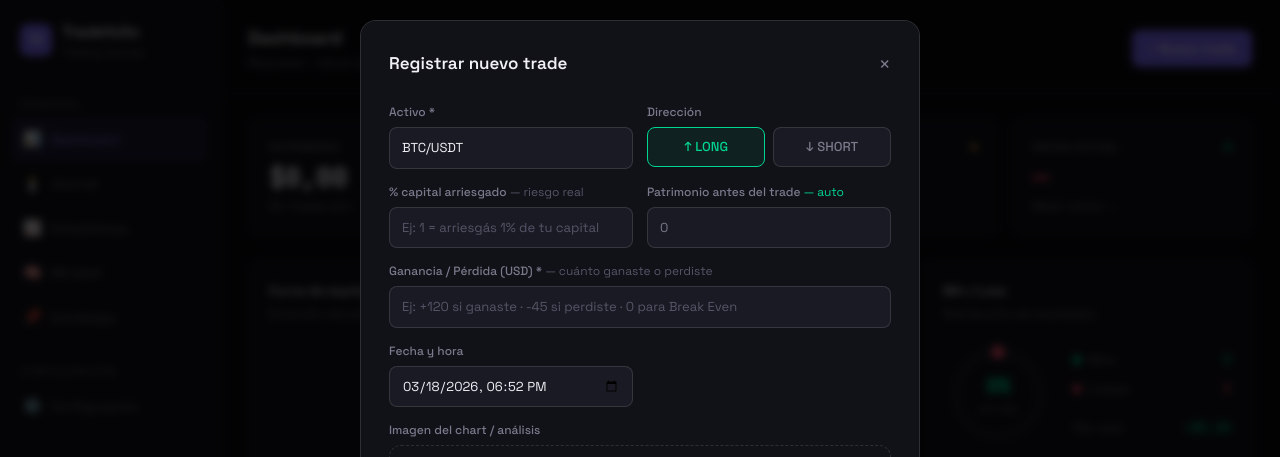
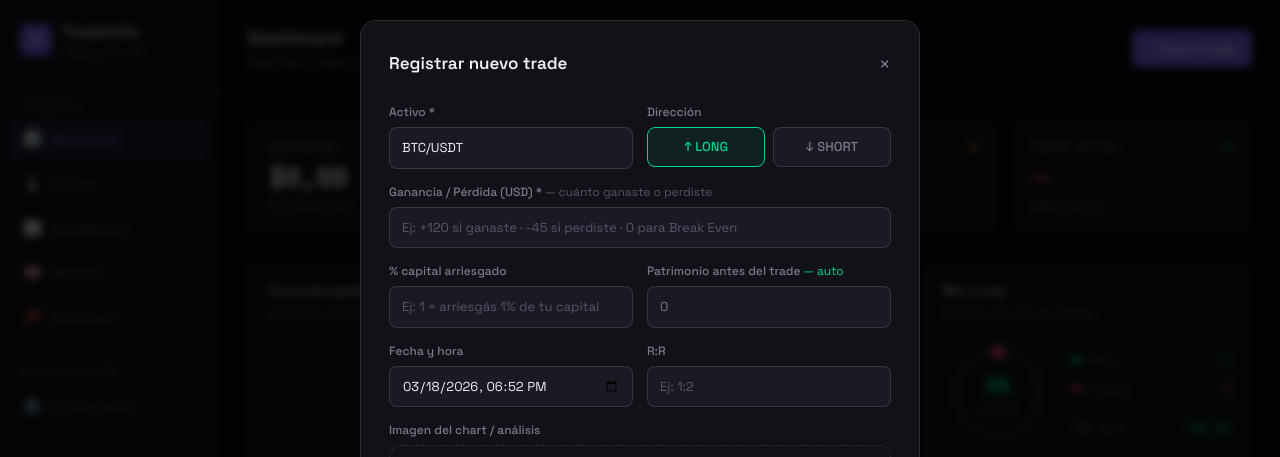
Before and after one commit to gon-barrionuevo/trading-journal, a Next.js app: page / in a window 1280 px wide. Both pictures are taken after a click on the button "+ Nuevo trade". Shown: the top 457 px of the page. Built offline with nearby package versions, Linux system fonts and the light colour scheme; no server answers.

Commit message:
feature: auto calculate risk

```diff
--- a/components/TradeModal.tsx
+++ b/components/TradeModal.tsx
@@ -24,12 +24,13 @@ const emptyForm = (): NewTrade => ({
 })
 
 export default function TradeModal({ open, onClose, onSaved, editTrade, defaultPatrimony }: Props) {
-  const [form, setForm]       = useState<NewTrade>(emptyForm())
-  const [imageFile, setImageFile] = useState<File | null>(null)
+  const [form, setForm]             = useState<NewTrade>(emptyForm())
+  const [imageFile, setImageFile]   = useState<File | null>(null)
   const [imagePreview, setImagePreview] = useState<string | null>(null)
-  const [saving, setSaving]   = useState(false)
-  const [toast, setToast]     = useState<string | null>(null)
-  const [pnlRaw, setPnlRaw]   = useState<string>('')
+  const [saving, setSaving]         = useState(false)
+  const [toast, setToast]           = useState<string | null>(null)
+  const [pnlRaw, setPnlRaw]         = useState<string>('')
+  const [pctAutoCalc, setPctAutoCalc] = useState(false) // indica si el % fue calculado automáticamente
 
   useEffect(() => {
     if (!open) return
@@ -53,6 +54,7 @@ export default function TradeModal({ open, onClose, onSaved, editTrade, defaultP
       setPnlRaw('')
     }
     setImageFile(null)
+    setPctAutoCalc(false)
   }, [open, editTrade, defaultPatrimony])
 
   const showToast = (msg: string) => {
@@ -75,6 +77,50 @@ export default function TradeModal({ open, onClose, onSaved, editTrade, defaultP
     if (!res.ok) return null
     const { url } = await res.json()
     return url
+  }
+
+  // ── Manejador de PnL con cálculo automático de % ──────────────────────────
+  const handlePnlChange = (e: React.ChangeEvent<HTMLInputElement>) => {
+    const val = e.target.value
+
+    // Solo permite: dígitos, punto, coma, signo menos al inicio
+    if (val !== '' && val !== '-' && !/^-?\d*[.,]?\d*$/.test(val)) return
+
+    const normalized = val.replace(',', '.')
+    setPnlRaw(normalized)
+
+    const parsed = parseFloat(normalized)
+
+    // Auto-cálculo solo si es pérdida (negativo) y hay patrimonio cargado
+    if (!isNaN(parsed) && parsed < 0 && form.patrimony && form.patrimony > 0) {
+      const autoPct = parseFloat((Math.abs(parsed) / form.patrimony * 100).toFixed(2))
+      setForm(f => ({ ...f, pct: autoPct }))
+      setPctAutoCalc(true)
+    } else {
+      // Si borra el valor o pone positivo, limpia el flag pero no toca el % manual
+      if (isNaN(parsed) || parsed >= 0) {
+        setPctAutoCalc(false)
+      }
+    }
+  }
+
+  // Si el usuario edita el patrimonio mientras hay una pérdida cargada, recalcular
+  const handlePatrimonyChange = (e: React.ChangeEvent<HTMLInputElement>) => {
+    const patrimony = e.target.value ? parseFloat(e.target.value) : null
+    setForm(f => ({ ...f, patrimony }))
+
+    const parsedPnl = parseFloat(pnlRaw)
+    if (!isNaN(parsedPnl) && parsedPnl < 0 && patrimony && patrimony > 0) {
+      const autoPct = parseFloat((Math.abs(parsedPnl) / patrimony * 100).toFixed(2))
+      setForm(f => ({ ...f, patrimony, pct: autoPct }))
+      setPctAutoCalc(true)
+    }
+  }
+
+  // Si el usuario edita manualmente el %, desactivar el auto-cálculo
+  const handlePctChange = (e: React.ChangeEvent<HTMLInputElement>) => {
+    setPctAutoCalc(false)
+    setForm(f => ({ ...f, pct: e.target.value ? parseFloat(e.target.value) : null }))
   }
 
   const handleSubmit = async () => {
@@ -134,6 +180,7 @@ export default function TradeModal({ open, onClose, onSaved, editTrade, defaultP
         {/* Modal */}
         <div
           onClick={e => e.stopPropagation()}
+          className="modal-mobile-full"
           style={{
             background: 'var(--surface)',
             border: '1px solid var(--border2)',
@@ -195,55 +242,69 @@ export default function TradeModal({ open, onClose, onSaved, editTrade, defaultP
               </div>
             </div>
 
+            {/* Ganancia/Pérdida — full width, ANTES del % para que el cálculo tenga sentido visualmente */}
+            <div style={{ gridColumn: '1 / -1', display: 'flex', flexDirection: 'column', gap: 6 }}>
+              <label style={{ fontSize: 12, color: 'var(--muted)', fontWeight: 500 }}>
+                Ganancia / Pérdida (USD) *
+                <span style={{ color: 'var(--muted2)', fontWeight: 400 }}> — cuánto ganaste o perdiste</span>
+              </label>
+              <input
+                className="form-input"
+                type="text"
+                inputMode="decimal"
+                value={pnlRaw}
+                onChange={handlePnlChange}
+                placeholder="Ej: +120 si ganaste · -45 si perdiste · 0 para Break Even"
+              />
+            </div>
+
             {/* % Riesgo */}
             <div style={{ display: 'flex', flexDirection: 'column', gap: 6 }}>
-              <label style={{ fontSize: 12, color: 'var(--muted)', fontWeight: 500 }}>
-                % capital arriesgado <span style={{ color: 'var(--muted2)', fontWeight: 400 }}>— riesgo real</span>
+              <label style={{ fontSize: 12, fontWeight: 500, display: 'flex', alignItems: 'center', gap: 6 }}>
+                <span style={{ color: 'var(--muted)' }}>% capital arriesgado</span>
+                {pctAutoCalc && (
+                  <span style={{
+                    fontSize: 10, padding: '2px 6px', borderRadius: 4,
+                    background: 'rgba(255,77,109,0.12)', color: 'var(--red)',
+                    fontWeight: 600,
+                  }}>
+                    auto
+                  </span>
+                )}
               </label>
               <input
                 className="form-input"
                 type="number"
-                step="0.1"
+                step="0.01"
                 value={form.pct ?? ''}
-                onChange={e => setForm(f => ({ ...f, pct: e.target.value ? parseFloat(e.target.value) : null }))}
+                onChange={handlePctChange}
                 placeholder="Ej: 1 = arriesgás 1% de tu capital"
+                style={{
+                  borderColor: pctAutoCalc ? 'rgba(255,77,109,0.4)' : undefined,
+                  transition: 'border-color 0.2s',
+                }}
               />
+              {pctAutoCalc && form.patrimony && (
+                <div style={{ fontSize: 11, color: 'var(--muted2)', marginTop: -2 }}>
+                  Calculado: |{pnlRaw}| ÷ {form.patrimony} × 100
+                </div>
+              )}
             </div>
 
             {/* Patrimonio */}
             <div style={{ display: 'flex', flexDirection: 'column', gap: 6 }}>
               <label style={{ fontSize: 12, color: 'var(--muted)', fontWeight: 500 }}>
-                Patrimonio antes del trade <span style={{ color: 'var(--green)', fontWeight: 400 }}>— auto</span>
+                Patrimonio antes del trade
+                <span style={{ color: 'var(--green)', fontWeight: 400 }}> — auto</span>
               </label>
               <input
                 className="form-input"
                 type="number"
                 step="0.01"
                 value={form.patrimony ?? ''}
-                onChange={e => setForm(f => ({ ...f, patrimony: e.target.value ? parseFloat(e.target.value) : null }))}
+                onChange={handlePatrimonyChange}
                 placeholder="Se carga automáticamente"
                 style={{ color: 'var(--muted)' }}
-              />
-            </div>
-
-            {/* Ganancia/Pérdida — full width */}
-            <div style={{ gridColumn: '1 / -1', display: 'flex', flexDirection: 'column', gap: 6 }}>
-              <label style={{ fontSize: 12, color: 'var(--muted)', fontWeight: 500 }}>
-                Ganancia / Pérdida (USD) * <span style={{ color: 'var(--muted2)', fontWeight: 400 }}>— cuánto ganaste o perdiste</span>
-              </label>
-              <input
-                className="form-input"
-                type="text"
-                inputMode="decimal"
-                value={pnlRaw}
-                onChange={e => {
-                  const val = e.target.value
-                  // Allow: digits, dot, comma, leading minus, in-progress decimals like "0." or "-0."
-                  if (val === '' || val === '-' || /^-?\d*[.,]?\d*$/.test(val)) {
-                    setPnlRaw(val.replace(',', '.'))
-                  }
-                }}
-                placeholder="Ej: +120 si ganaste · -45 si perdiste · 0 para Break Even"
               />
             </div>
 
@@ -255,6 +316,17 @@ export default function TradeModal({ open, onClose, onSaved, editTrade, defaultP
                 type="datetime-local"
                 value={form.trade_date ?? ''}
                 onChange={e => setForm(f => ({ ...f, trade_date: e.target.value }))}
+              />
+            </div>
+
+            {/* R:R */}
+            <div style={{ display: 'flex', flexDirection: 'column', gap: 6 }}>
+              <label style={{ fontSize: 12, color: 'var(--muted)', fontWeight: 500 }}>R:R</label>
+              <input
+                className="form-input"
+                value={form.rr ?? ''}
+                onChange={e => setForm(f => ({ ...f, rr: e.target.value || null }))}
+                placeholder="Ej: 1:2"
               />
             </div>
 
@@ -308,7 +380,7 @@ export default function TradeModal({ open, onClose, onSaved, editTrade, defaultP
 
       {/* Toast */}
       {toast && (
-        <div className={`toast show`} style={{ zIndex: 200 }}>
+        <div className="toast show" style={{ zIndex: 200 }}>
           <span>✓</span><span>{toast}</span>
         </div>
       )}
```
